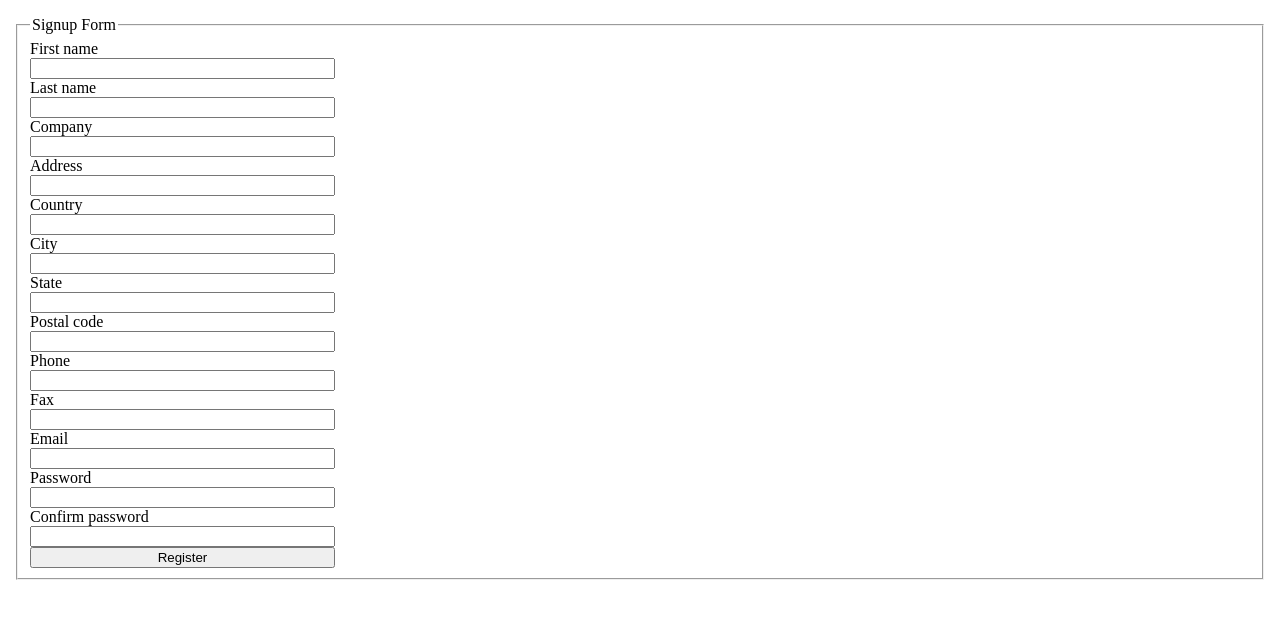
After one commit to NielsJustesen/Web-dev-2nd-Mandatory, a PHP site: page /signup.php in a window 1280 px wide. The commit adds this page. Shown: the top 619 px of the page. Run offline with PHP 8.4, Linux system fonts and the light colour scheme.

Commit message:
signup in progress

```diff
--- a/css/styles.css
+++ b/css/styles.css
@@ -0,0 +1,13 @@
+body {
+    margin: 0;
+    padding: 0;
+}
+
+#signupForm {
+    display: inline-grid;
+    width: 25%;
+}
+
+#signupFieldset {
+    margin: 1em 1em 0em 1em;
+}
--- a/js/script.js
+++ b/js/script.js
@@ -1,5 +1,32 @@
 $(document).ready(function(){
 
+    $("#signupBtn").on("submit", function(e){
+        alert("called submit");
+        if(PasswordMatch($("#passwordtxt").val(), $("#confirmpasswordtxt"))){
+            const data = $("#signupForm").seraialize();
+            $.ajax({
+                url: "http://localhost/Chinook-Abridged-rest-api/customers",
+                type: "POST",
+                data
+            })
+            .done(function(response){
+                alert(data);
+                alert("User registered successfully!")
+            })
+            .fail(function(e){
+                alert("User was not registered!")
+
+                console.log(e)
+            });
+        }else{
+            alert("Passwords don't match");
+        }
+
+    });
 
 
+    function PasswordMatch(pwd, conPwd){
+        return (pwd === conPwd ? true : false);
+    }
+
 });
--- /dev/null
+++ b/signup.php
@@ -0,0 +1,45 @@
+<!DOCTYPE html>
+<html lang="en">
+    <head>
+        <meta charset="UTF-8">
+        <meta name="viewport" content="width=device-width, initial-scale=1.0">
+        <title>Chinook Abridged</title>
+        <link rel="stylesheet" href="css/styles.css">
+        <script src="js/jquery-3.5.1.js"></script>
+        <script src="js/script.js"></script>
+    </head>
+    <body>
+        <fieldset id="signupFieldset">
+            <legend>Signup Form</legend>
+            <form action="signup.php" method="POST" id="signupForm">
+                <label for="firstNametxt">First name</label>
+                <input type="text" name="firstName" id="firstNametxt" >
+                <label for="lastNametxt">Last name</label>
+                <input type="text" name="lastName" id="lastNametxt" >
+                <label for="companytxt">Company</label>
+                <input type="text" name="company" id="companytxt" >
+                <label for="addresstxt">Address</label>
+                <input type="text" name="address" id="addresstxt" >
+                <label for="countrytxt">Country</label>
+                <input type="text" name="country" id="countrytxt" >
+                <label for="citytxt">City</label>
+                <input type="text" name="city" id="citytxt" >
+                <label for="statetxt">State</label>
+                <input type="text" name="state" id="statetxt" >
+                <label for="postalCodetxt">Postal code</label>
+                <input type="text" name="postalCode" id="postalCodetxt" >
+                <label for="phonetxt">Phone</label>
+                <input type="text" name="phone" id="phonetxt" >
+                <label for="faxtxt">Fax</label>
+                <input type="text" name="fax" id="faxtxt" >
+                <label for="emailtxt">Email</label>
+                <input type="email" name="email" id="emailtxt" >
+                <label for="passwordtxt">Password</label>
+                <input type="password" name="password" id="passwordtxt" >
+                <label for="confirmpasswordtxt">Confirm password</label>
+                <input type="password" name="confirmpassword" id="confirmpasswordtxt" >
+                <input type="submit" value="Register" id="signupBtn">
+            </form>
+        </fieldset>
+    </body>
+</html>
```
Also changed, not shown: profile.php (+14 -11 lines), singup.php (deleted, +0 -13 lines), src/customer.php (+5 -5 lines).
